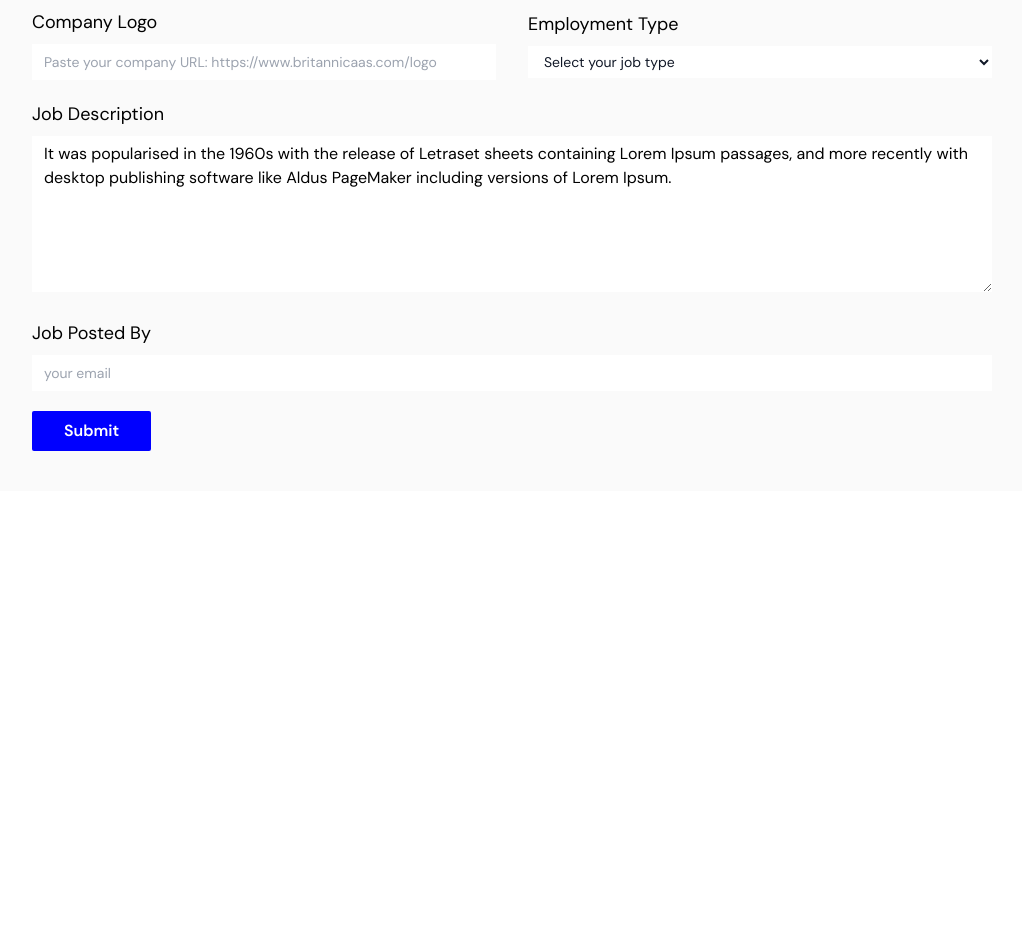
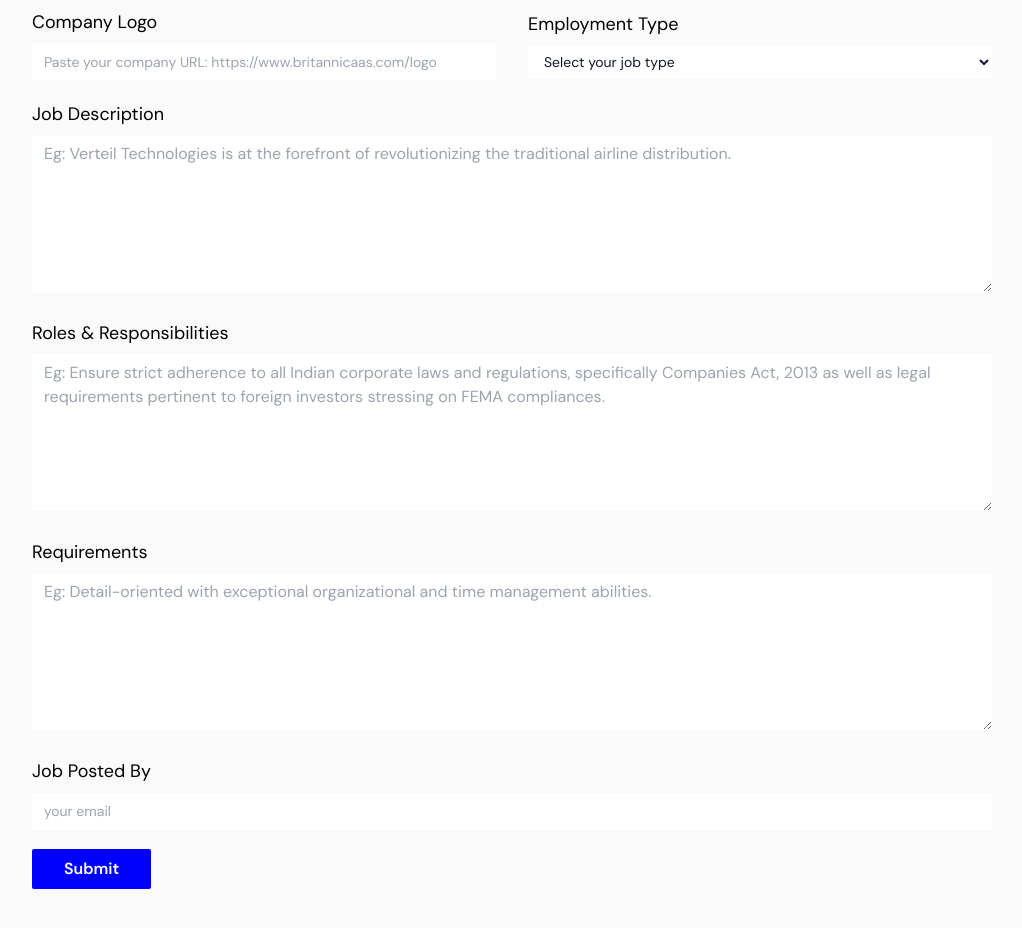
Before and after one commit to akhilavijayanmoonnumackal/Job-Portal, a React (Vite) app: page /post-a-job in a window 1280 px wide. Shown: the part 580-1508 px from the top of the page, without its empty margins (128-1150 px from the left). Before the commit the page ends 1071 px from the top, so only its background shows below. Built offline with nearby package versions, Linux system fonts and the light colour scheme.

Commit message:
create a job updated

```diff
--- a/src/Pages/CreateJob.jsx
+++ b/src/Pages/CreateJob.jsx
@@ -205,9 +205,29 @@ const CreateJob = () => {
                     <textarea
                     className="w-full pl-3 py-1.5 focus:outline-none placeholder:text-gray-400"
                     rows={6}
-                    defaultValue={"It was popularised in the 1960s with the release of Letraset sheets containing Lorem Ipsum passages, and more recently with desktop publishing software like Aldus PageMaker including versions of Lorem Ipsum."}
-                    placeholder="Job Description"
+                    // defaultValue={"It was popularised in the 1960s with the release of Letraset sheets containing Lorem Ipsum passages, and more recently with desktop publishing software like Aldus PageMaker including versions of Lorem Ipsum."}
+                    placeholder="Eg: Verteil Technologies is at the forefront of revolutionizing the traditional airline distribution."
                     {...register("description")} />
+                </div>
+
+                {/* 8th row */}
+                <div className="w-full">
+                    <label className="block mb-2 text-lg">Roles & Responsibilities</label>
+                    <textarea
+                    className="w-full pl-3 py-1.5 focus:outline-none placeholder:text-gray-400"
+                    rows={6}
+                    placeholder="Eg: Ensure strict adherence to all Indian corporate laws and regulations, specifically Companies Act, 2013 as well as legal requirements pertinent to foreign investors stressing on FEMA compliances."
+                    {...register("roles")} />
+                </div>
+
+                {/* 9th row */}
+                <div className="w-full">
+                    <label className="block mb-2 text-lg">Requirements</label>
+                    <textarea
+                    className="w-full pl-3 py-1.5 focus:outline-none placeholder:text-gray-400"
+                    rows={6}
+                    placeholder="Eg: Detail-oriented with exceptional organizational and time management abilities."
+                    {...register("requirements")} />
                 </div>
 
                 {/* last row */}
--- a/src/components/Navbar.jsx
+++ b/src/components/Navbar.jsx
@@ -19,10 +19,10 @@ const Navbar = () => {
             path: '/my-job',
             title: 'My Jobs',
         },
-        {
-            path: '/salary',
-            title: 'Salary Estimate',
-        },
+        // {
+        //     path: '/salary',
+        //     title: 'Salary Estimate',
+        // },
         {
             path: '/post-a-job',
             title: 'Post a Job',
```
Also changed, not shown: src/Router/Router.jsx (+5 -5 lines).
